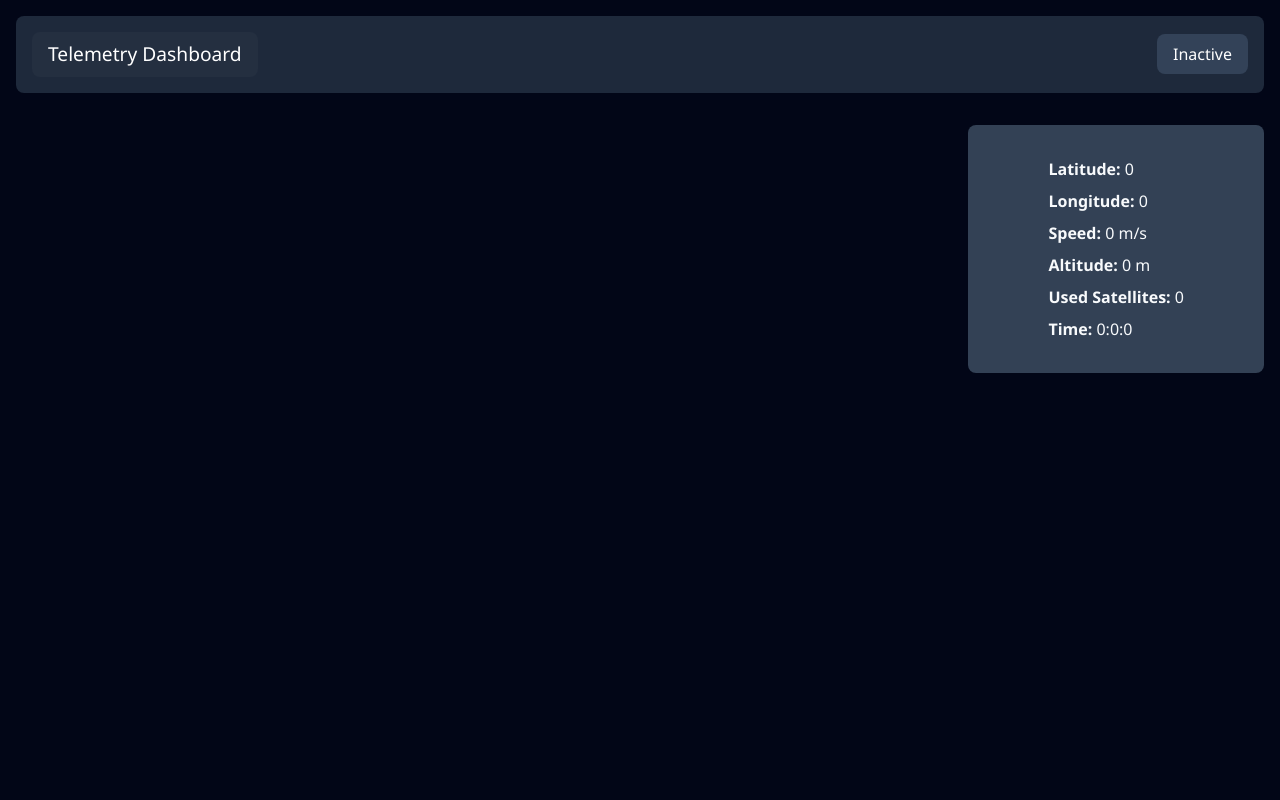
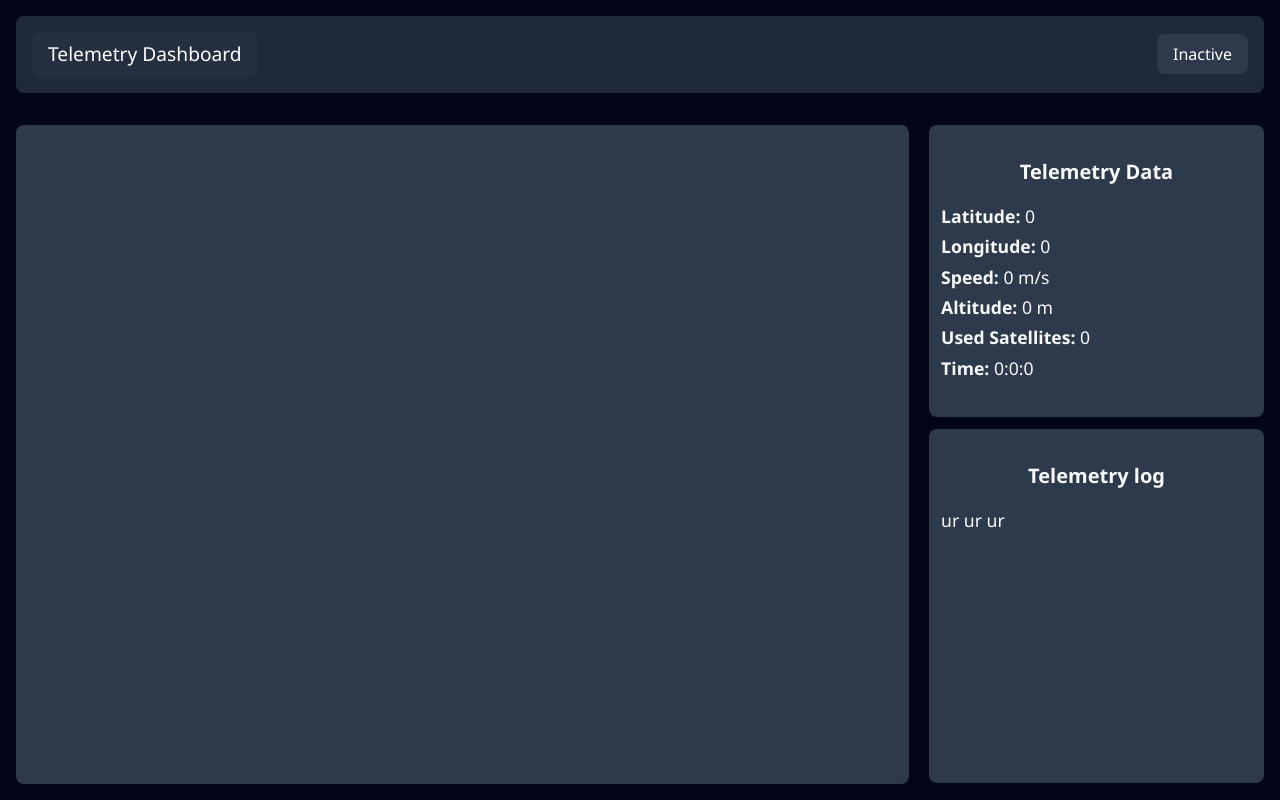
Before and after one commit to Pecs1/ESPWebsite, a SvelteKit app: page / in a window 1280 px wide. Built offline with nearby package versions, Linux system fonts and the light colour scheme.

Commit message:
UI should be mostly done ^^

```diff
--- a/src/routes/+page.svelte
+++ b/src/routes/+page.svelte
@@ -28,7 +28,7 @@
 </script>
 
 <div class="dashboard-root">
-  <div class="navBar">
+  <div class="nav-bar">
     <div class="main-title">
       <h1>Telemetry Dashboard</h1>
       <span class="disclaimer">Data is fetched automatically every minute</span>
@@ -43,6 +43,7 @@
     </div>
     <div class="general-data">
       <div class="data-display">
+        <h1><strong><centre>Telemetry Data</centre></strong></h1>
         <p><strong>Latitude:</strong> {lat}</p>
         <p><strong>Longitude:</strong> {lon}</p>
         <p><strong>Speed:</strong> {speed} m/s</p>
@@ -51,7 +52,9 @@
         <p><strong>Time:</strong> {time}</p>
       </div>
       <div class="data-logs">
-        <!-- Logs or historical data can go here -->
+        <h1><strong><centre>Telemetry log</centre></strong></h1>
+        <!-- some .js thingy to store the logs -->
+        <p>ur ur ur</p>
       </div>
     </div>
   </div>
@@ -60,7 +63,7 @@
 <style>
   :global(body) {
     margin: 0;
-    background-color: #020617; /* Slate-950 */
+    background-color: #020617;
     color: #f8fafc;
     font-family: 'Segoe UI', Roboto, sans-serif;
     overflow: hidden;
@@ -76,8 +79,8 @@
     box-sizing: border-box;
   }
 
-  .navBar {
-    background-color: #1e293b; /* Slate-800 */
+  .nav-bar {
+    background-color: #1e293b;
     padding: 1rem;
     border-radius: 0.5rem;
     margin-bottom: 1rem;
@@ -122,38 +125,73 @@
 
   .data-container {
     display: grid;
-    grid-template-columns: 2fr 1fr; /* 2/3 width for speed */
-    grid-template-rows: 1fr 1fr;
-    gap: 1rem;
+    grid-template-columns: 2fr 0.75fr;
+    gap: 1.25rem;
     flex-grow: 1;
     margin-top: 1rem;
   }
 
   .general-data {
-    display: flex;
-    flex-direction: column;
-    gap: 1rem;
-    justify-self: right;
+    display:grid;
+    grid-template-rows: 0.5fr 1fr;
   }
 
   .data-display {
-    background-color: #334155; /* Slate-700 */
-    padding: 1rem;
+    background-color: #2d3a4b;
     border-radius: 0.5rem;
-    display: grid;
-    gap: 0.5rem;
-    justify-content: center;
-    justify-self: center;
-    max-width: max-content;
-    padding: 2rem 5rem;
+    padding: 2rem 0.75rem;
+    width: 100%;
+    height: 100%;
+  }
+
+  .data-display h1 {
+    margin-top: 0;
+    margin-bottom: 1rem;
+    color: #f8fafc;
+    font-size: 20px;
+    text-align: center;
+  }
+
+  .data-display p {
+    margin: 0.25rem 0;
+    font-size: 1.1rem;
   }
 
   .status {
-    background-color: #334258;
+    background-color: #2d3a4b;
     color: white;
     border: none;
     padding: 0.5rem 1rem;
     border-radius: 0.5rem;
   }
 
+  .data-map {
+    background-color: #2d3a4b;
+    border-radius: 0.5rem;
+    max-width: 100%;
+    max-height: 100%;
+  }
+
+  .data-logs {
+    background-color: #2d3a4b;
+    border-radius: 0.5rem;
+    padding: 2rem 0.75rem;
+    height: 96.5%;
+    width: 100%;
+    margin-top: 3.5%
+  }
+
+  .data-logs h1 {
+    margin-top: 0;
+    margin-bottom: 1rem;
+    color: #f8fafc;
+    font-size: 20px;
+    text-align: center;
+  }
+
+  .data-logs p {
+    margin: 0.25rem 0;
+    font-size: 1.1rem;
+  }
+
 </style>
```
